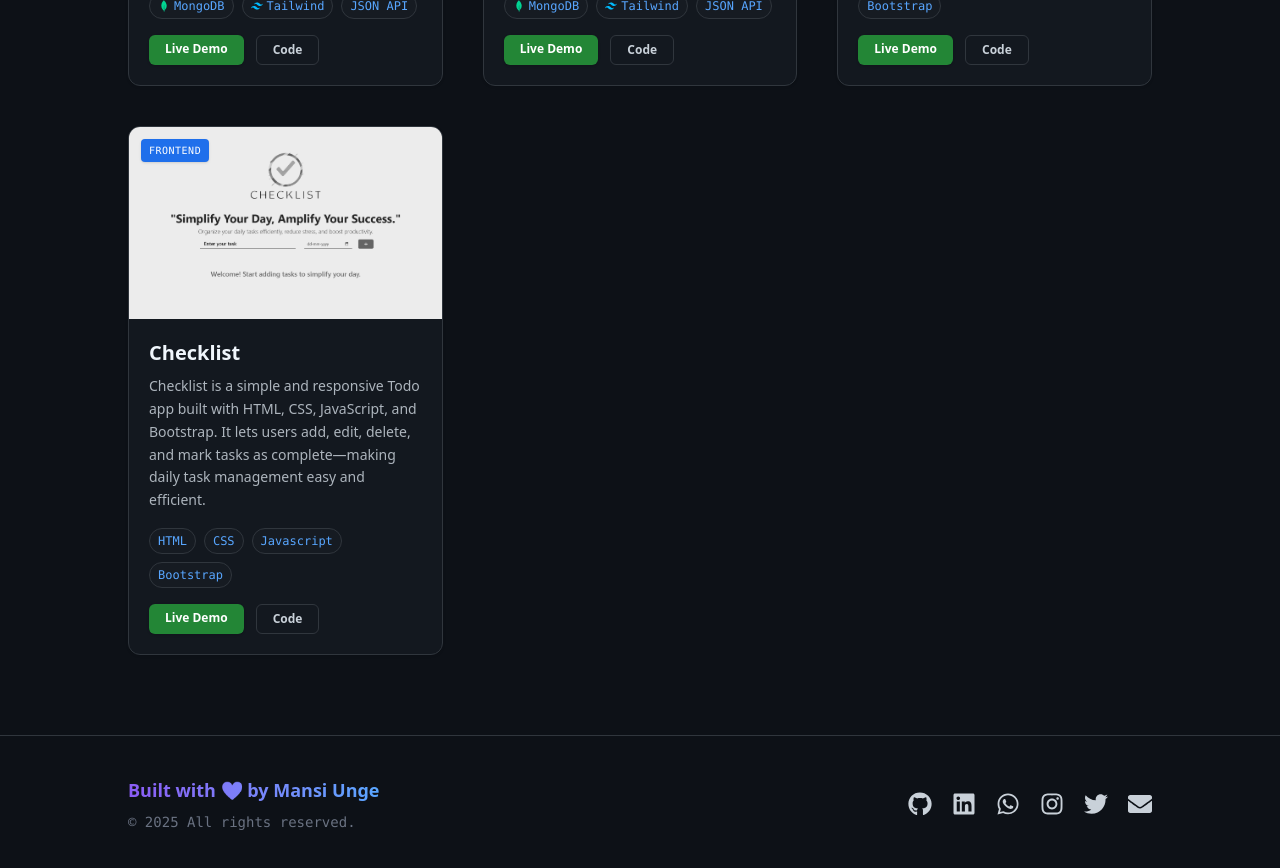
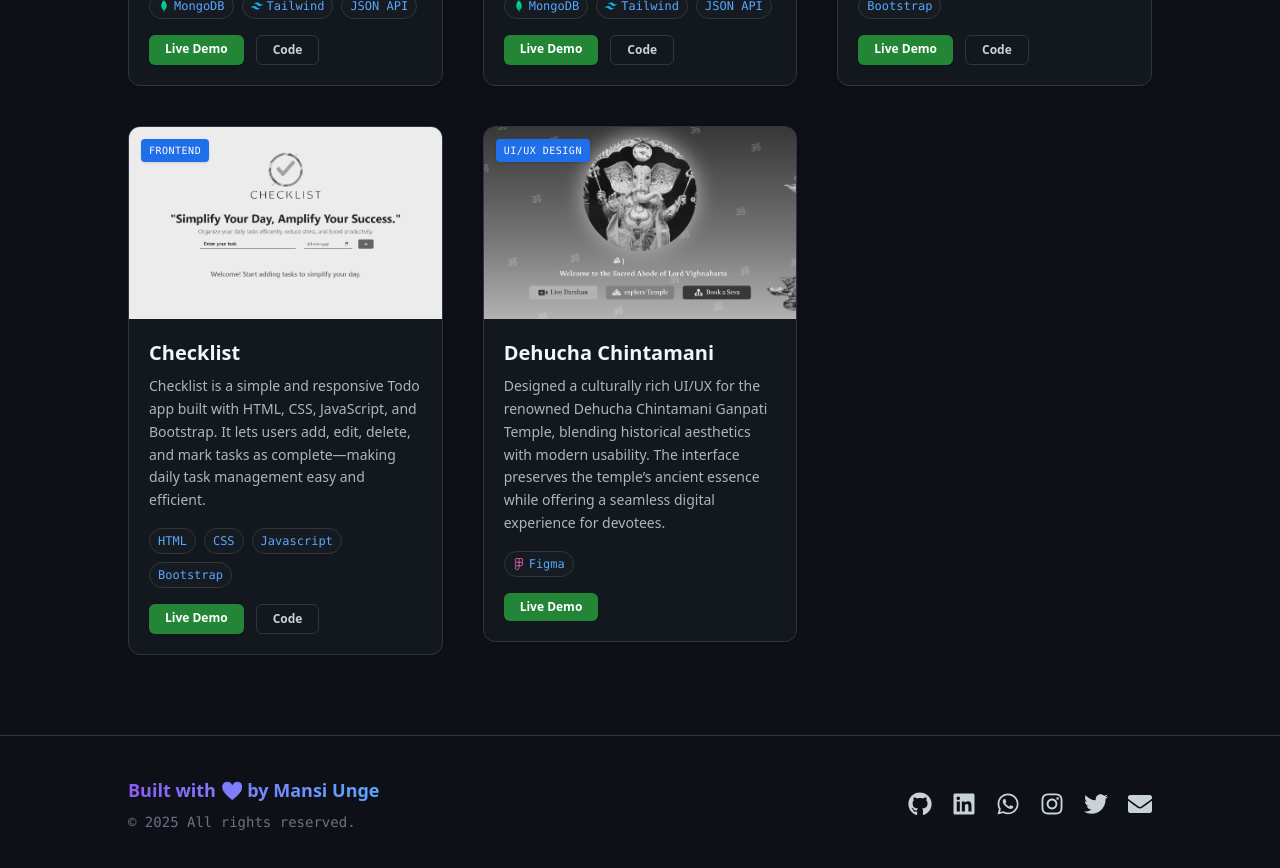
Before and after one commit to Mansi-unge/Portfolio, a React (Vite) app: page /projects in a window 1280 px wide. Shown: the part 800-1668 px from the top of the page. Built offline with nearby package versions, Linux system fonts and the light colour scheme.

Commit message:
UPDATE REPO

```diff
--- a/src/components/Projects.js
+++ b/src/components/Projects.js
@@ -35,6 +35,15 @@ const projects = [
     live: "https://mansi-unge.github.io/checkllist/",
     code: "https://github.com/Mansi-unge/checkllist.git",
   },
+  {
+     type: "UI/UX Design",
+    title: "Dehucha Chintamani",
+    description: "Designed a culturally rich UI/UX for the renowned Dehucha Chintamani Ganpati Temple, blending historical aesthetics with modern usability. The interface preserves the temple’s ancient essence while offering a seamless digital experience for devotees.",
+    tech: ["Figma"],
+    image: "/Chintamani.png",
+    live: "https://www.figma.com/design/54ehTFD3D5NCcEkU6ROF1Z/Dehucha-Chintamani?node-id=4-510&t=IGaQxT1RB082crsF-0",
+  },
+
 ];
 
 
```
Also changed, not shown: public/Chintamani.png (added).
